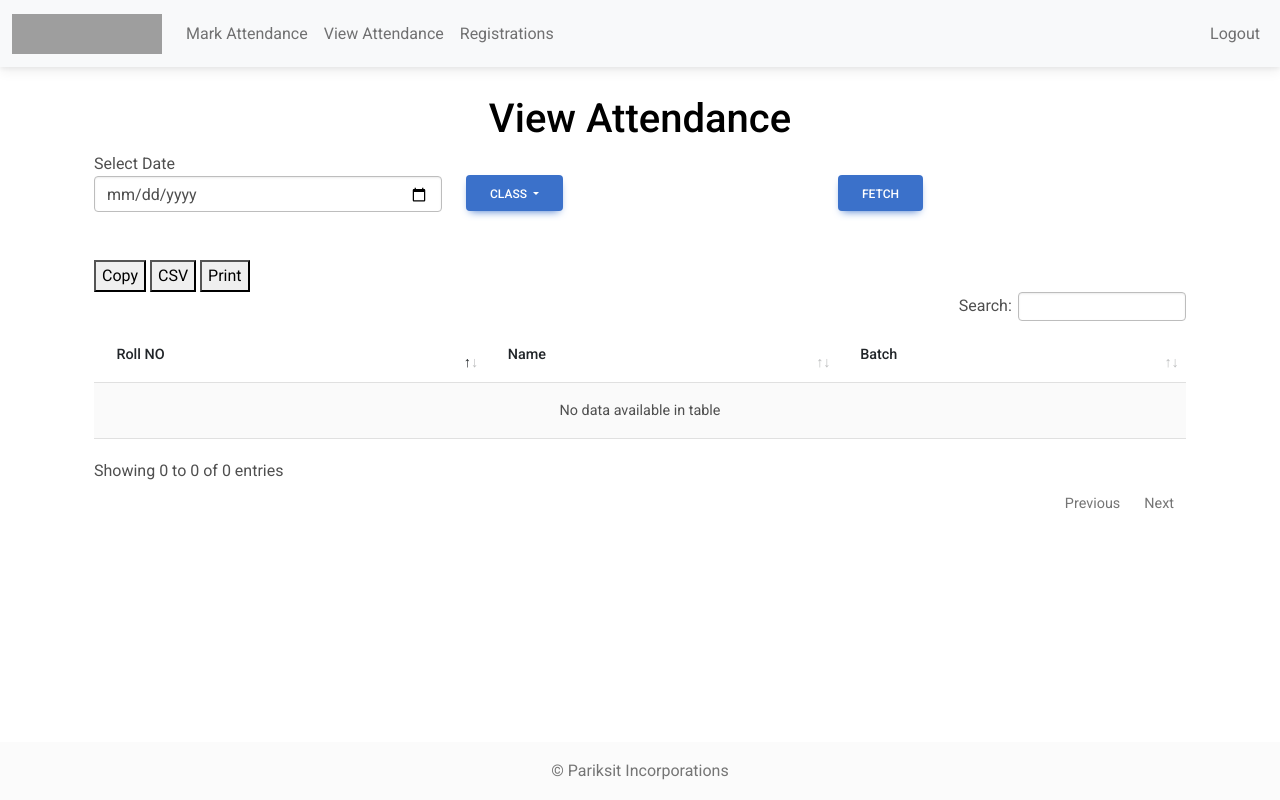
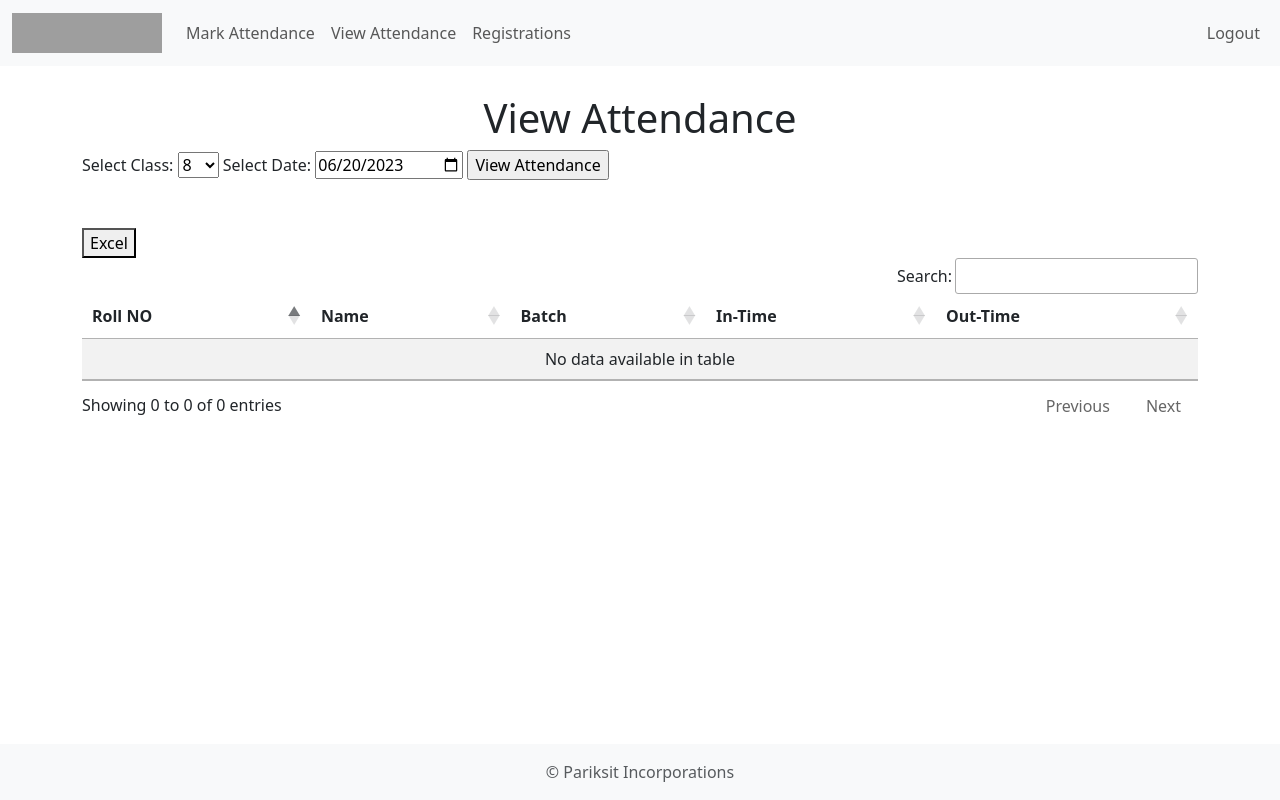
Before and after one commit to somansh001/rfid-reader, a PHP site: page /viewAttendance.php in a window 1280 px wide. Run offline with PHP 8.4, Linux system fonts and the light colour scheme; the visitor is signed in with stand-in values (Sample User, id 1); some libraries are stand-ins or nearby versions; grey boxes are pictures that could not be loaded.

Commit message:
in time out time viewing added

```diff
--- a/attendance.php
+++ b/attendance.php
@@ -77,7 +77,7 @@
 
             // Add an event listener to the attendance submit button
             $("#attendance_btn").on('click', () => {
-                var rfid_ids = [$("#rfid_id").val()]; // Assuming you have a single input field for RFID ID
+                var rfid_ids = [$("#rfid_id").val()];
 
                 if (rfid_ids[0] == "") {
                     Swal.fire(
@@ -86,7 +86,6 @@
                         'error'
                     );
                 } else {
-                    // Send the RFID IDs to the server for marking attendance
                     $.ajax({
                         url: "./api/markAttendance.php",
                         method: "POST",
@@ -154,7 +153,6 @@
                     });
                 }
             });
-
         });
     </script>
 
--- a/viewAttendance.php
+++ b/viewAttendance.php
@@ -6,23 +6,14 @@
     <meta name="viewport" content="width=device-width, initial-scale=1.0">
     <title>View Attendance</title>
     <link rel="stylesheet" href="https://cdnjs.cloudflare.com/ajax/libs/bootstrap/5.3.0/css/bootstrap.min.css">
-    <script src="https://cdnjs.cloudflare.com/ajax/libs/jquery/3.6.0/jquery.min.js"></script>
-    <script src="https://cdn.jsdelivr.net/npm/sweetalert2@11"></script>
+    <link rel="stylesheet" type="text/css" href="https://cdn.datatables.net/1.11.3/css/jquery.dataTables.min.css">
+    <link rel="stylesheet" type="text/css"
+        href="https://cdn.datatables.net/buttons/1.7.1/css/buttons.dataTables.min.css">
+    <script src="https://code.jquery.com/jquery-3.5.1.js"></script>
     <script src="https://cdn.datatables.net/1.11.3/js/jquery.dataTables.min.js"></script>
-    <script src="https://cdn.datatables.net/1.11.3/js/dataTables.bootstrap5.min.js"></script>
-    <script src="https://cdn.datatables.net/buttons/2.0.1/js/dataTables.buttons.min.js"></script>
-    <script src="https://cdn.datatables.net/buttons/2.0.1/js/buttons.html5.min.js"></script>
-    <script src="https://cdn.datatables.net/buttons/2.0.1/js/buttons.print.min.js"></script>
-    <script src="https://cdn.datatables.net/select/1.3.3/js/dataTables.select.min.js"></script>
-    <link href="https://cdnjs.cloudflare.com/ajax/libs/font-awesome/6.0.0/css/all.min.css" rel="stylesheet" />
-    <!-- Google Fonts -->
-    <link href="https://fonts.googleapis.com/css?family=Roboto:300,400,500,700&display=swap" rel="stylesheet" />
-    <!-- MDB -->
-    <link href="https://cdnjs.cloudflare.com/ajax/libs/mdb-ui-kit/6.3.0/mdb.min.css" rel="stylesheet" />
-    <!-- Datatables CSS -->
-    <link href="https://cdn.datatables.net/1.11.3/css/dataTables.bootstrap5.min.css" rel="stylesheet" type="text/css" />
-    <link href="https://cdn.datatables.net/buttons/2.0.1/css/buttons.dataTables.min.css" rel="stylesheet"
-        type="text/css" />
+    <script src="https://cdn.datatables.net/buttons/1.7.1/js/dataTables.buttons.min.js"></script>
+    <script src="https://cdnjs.cloudflare.com/ajax/libs/jszip/3.1.3/jszip.min.js"></script>
+    <script src="https://cdn.datatables.net/buttons/1.7.1/js/buttons.html5.min.js"></script>
 </head>
 
 <body>
@@ -30,36 +21,33 @@
         <?php
         include "includes/navbar.php";
         ?>
+
         <div class="container">
-        <h1 style = "text-align:center;margin-top:2.5%;color:black">View Attendance</h1>
-        <div class="container mt-10">
-            <div class="row">
-                <div class="col-12 col-md-4">
-                    <div class="form-group">
-                        <label for="dateInput">Select Date</label>
-                        <input type="date" class="form-control" id="dateInput" name="date">
-                    </div>
-                </div>
-                <div class="col-12 col-md-4 mt-4">
-                    <div class="dropdown">
-                        <button class="btn btn-primary dropdown-toggle" type="button" id="dropdownMenuButton"
-                            data-bs-toggle="dropdown" aria-haspopup="true" aria-expanded="false">
-                            Class
-                        </button>
-                        <div class="dropdown-menu" aria-labelledby="dropdownMenuButton">
-                            <a class="dropdown-item" href="#">8th</a>
-                            <a class="dropdown-item" href="#">9th</a>
-                            <a class="dropdown-item" href="#">10th</a>
-                            <a class="dropdown-item" href="#">11th</a>
-                            <a class="dropdown-item" href="#">12th</a>
-                            <a class="dropdown-item" href="#">13th</a>
-                        </div>
-                    </div>
-                </div>
-                <div class="col-12 col-md-4 mt-4">
-                    <button id="fetchButton" class="btn btn-primary">Fetch</button>
-                </div>
-            </div>
+            <h1 style="text-align:center;margin-top:2.5%">View Attendance</h1>
+            <?php
+            date_default_timezone_set('Asia/Kolkata');
+
+            // Establish database connections
+            $conn = mysqli_connect("localhost", "root", "", "oep_generic");
+            $conn2 = mysqli_connect("localhost", "root", "", "rfid_attendance");
+
+            $selectedClass = $_POST['selectedClass'] ?? null;
+            $selectedDate = $_POST['selectedDate'] ?? date("Y-m-d");
+            ?>
+
+            <form method="post" action="">
+                <label for="selectedClass">Select Class:</label>
+                <select id="selectedClass" name="selectedClass">
+                    <!-- Assuming classes are from 1 to 12, modify if needed -->
+                    <?php for ($i = 8; $i <= 13; $i++) { ?>
+                        <option value="<?php echo $i; ?>" <?php echo ($i == $selectedClass) ? 'selected' : ''; ?>><?php echo $i; ?></option>
+                    <?php } ?>
+                </select>
+                <label for="selectedDate">Select Date:</label>
+                <input type="date" id="selectedDate" name="selectedDate" value="<?php echo $selectedDate; ?>">
+                <input type="submit" value="View Attendance">
+            </form>
+
             <div class="table-responsive mt-5">
                 <table id="datatable-buttons" class="table table-striped">
                     <thead>
@@ -67,100 +55,77 @@
                             <th>Roll NO</th>
                             <th>Name</th>
                             <th>Batch</th>
+                            <th>In-Time</th>
+                            <th>Out-Time</th>
                         </tr>
                     </thead>
+
                     <tbody>
+                        <?php
+                        if ($selectedClass !== null) {
+                            $tableName = $selectedClass . "th";
 
+                            // Query to fetch all students from selected class
+                            $query = "SELECT * FROM `credentials` WHERE `std` = '$selectedClass' and `registeredby`='PARIKSIT'";
+                            $result = mysqli_query($conn, $query);
+
+                            while ($row = mysqli_fetch_assoc($result)) {
+                                $userId = $row['userid'];
+                                $username = $row['username'];
+                                $studentGroup = $row['studentgroup'];
+                                $rfid_id = $row['rfid_id'];
+
+                                // Query to fetch attendance data from respective table
+                                $attendanceQuery = "SELECT * FROM `$tableName` WHERE `onDate` = '$selectedDate'";
+                                $attendanceResult = mysqli_query($conn2, $attendanceQuery);
+
+                                if (mysqli_num_rows($attendanceResult) > 0) {
+                                    $attendanceData = mysqli_fetch_assoc($attendanceResult);
+                                    $studentsArray = json_decode($attendanceData['students'], true);
+
+                                    // Check if attendance data exists for this student
+                                    if (isset($studentsArray['students'][$rfid_id])) {
+                                        $inTime = $studentsArray['students'][$rfid_id]['in_time'];
+                                        $outTime = $studentsArray['students'][$rfid_id]['out_time'];
+                                    } else {
+                                        $inTime = "Not Recorded";
+                                        $outTime = "Not Recorded";
+                                    }
+
+                                    // Print data in table row
+                                    echo "<tr>";
+                                    echo "<td>$userId</td>";
+                                    echo "<td>$username</td>";
+                                    echo "<td>$studentGroup</td>";
+                                    echo "<td>$inTime</td>";
+                                    echo "<td>$outTime</td>";
+                                    echo "</tr>";
+                                }
+                            }
+                        }
+                        ?>
                     </tbody>
                 </table>
             </div>
         </div>
-    </div>
+
         <?php
         include "includes/footer.php";
         ?>
     </div>
-    <script type="text/javascript" src="https://cdnjs.cloudflare.com/ajax/libs/mdb-ui-kit/6.3.0/mdb.min.js"></script>
-    <script src="https://cdnjs.cloudflare.com/ajax/libs/bootstrap/5.3.0/js/bootstrap.bundle.min.js"></script>
-    <!-- bootstrap -->
 
+    <!-- jQuery and DataTables -->
+    <script src="https://cdn.datatables.net/1.11.3/js/jquery.dataTables.min.js"></script>
+    <script src="https://cdn.datatables.net/buttons/1.7.1/js/dataTables.buttons.min.js"></script>
+    <script src="https://cdnjs.cloudflare.com/ajax/libs/jszip/3.1.3/jszip.min.js"></script>
+    <script src="https://cdn.datatables.net/buttons/1.7.1/js/buttons.html5.min.js"></script>
     <script>
         $(document).ready(function () {
-            // Initialize Bootstrap dropdown
-            var dropdownElement = document.querySelector('.dropdown-toggle');
-            var dropdown = new bootstrap.Dropdown(dropdownElement);
-            var table = $("#datatable-buttons").DataTable({
-                responsive: true,
+            $('#datatable-buttons').DataTable({
                 dom: 'Bfrtip',
                 buttons: [
-                    'copy', 'csv', 'excel', 'pdf', 'print'
+                    'excel'
                 ]
-            });
-
-            function addStudent(rfid, name, batch) {
-                var row = $("<tr>");
-                row.append($("<td>").text(rfid));
-                row.append($("<td>").text(name));
-                row.append($("<td>").text(batch));
-                table.row.add(row).draw();
-            }
-
-            $('.dropdown-item').click(function () {
-                var selectedOption = $(this).text();
-                dropdownElement.innerText = selectedOption;
-            });
-
-            $('#fetchButton').click(function () {
-                var dateValue = $('#dateInput').val();
-                var classValue = dropdownElement.innerText.trim();
-                $.ajax({
-                    url: "./api/getAttendanceForDate.php", // Replace with the URL to your PHP script for marking attendance
-                    method: "POST",
-                    data: {
-                        "date": dateValue,
-                        "class": classValue
-                    },
-                    success: function (response) {
-                        table.clear().draw();
-                        var result = JSON.parse(response);
-                        if (result.status == "no_data") {
-                            Swal.fire({
-                                position: 'center',
-                                icon: 'error',
-                                title: `No such attendance found`,
-                                showConfirmButton: false,
-                                timer: 1500
-                            });
-                        } else {
-                            result = JSON.parse(result);
-                            rfidArray = result.students;
-                            i = 0;
-                            while (i < rfidArray.length) {
-                                $.ajax({
-                                    url: "./api/tableGen.php",
-                                    method: "POST",
-                                    data: {
-                                        "rfid": rfidArray[i],
-                                    },
-                                    success: function (response) {
-                                        var result = JSON.parse(response);
-                                        rfids = result.rfid;
-                                        name = result.username;
-                                        batch = result.batch;
-                                        roll = result.roll;
-                                        if (result.status = "send_data") {
-                                            addStudent(roll, name, batch);
-                                        }
-                                    }
-                                });
-                                i++;
-                            }
-                        }
-                    },
-                    error: function (xhr, status, error) {
-                        console.log(error);
-                    }
-                });
             });
         });
     </script>
```
Also changed, not shown: api/getAttendanceForDate.php (deleted, +0 -24 lines), api/markAttendance.php (+5 -8 lines), api/tableGen.php (deleted, +0 -13 lines). Lines whose indentation alone changed are shown as unchanged.
